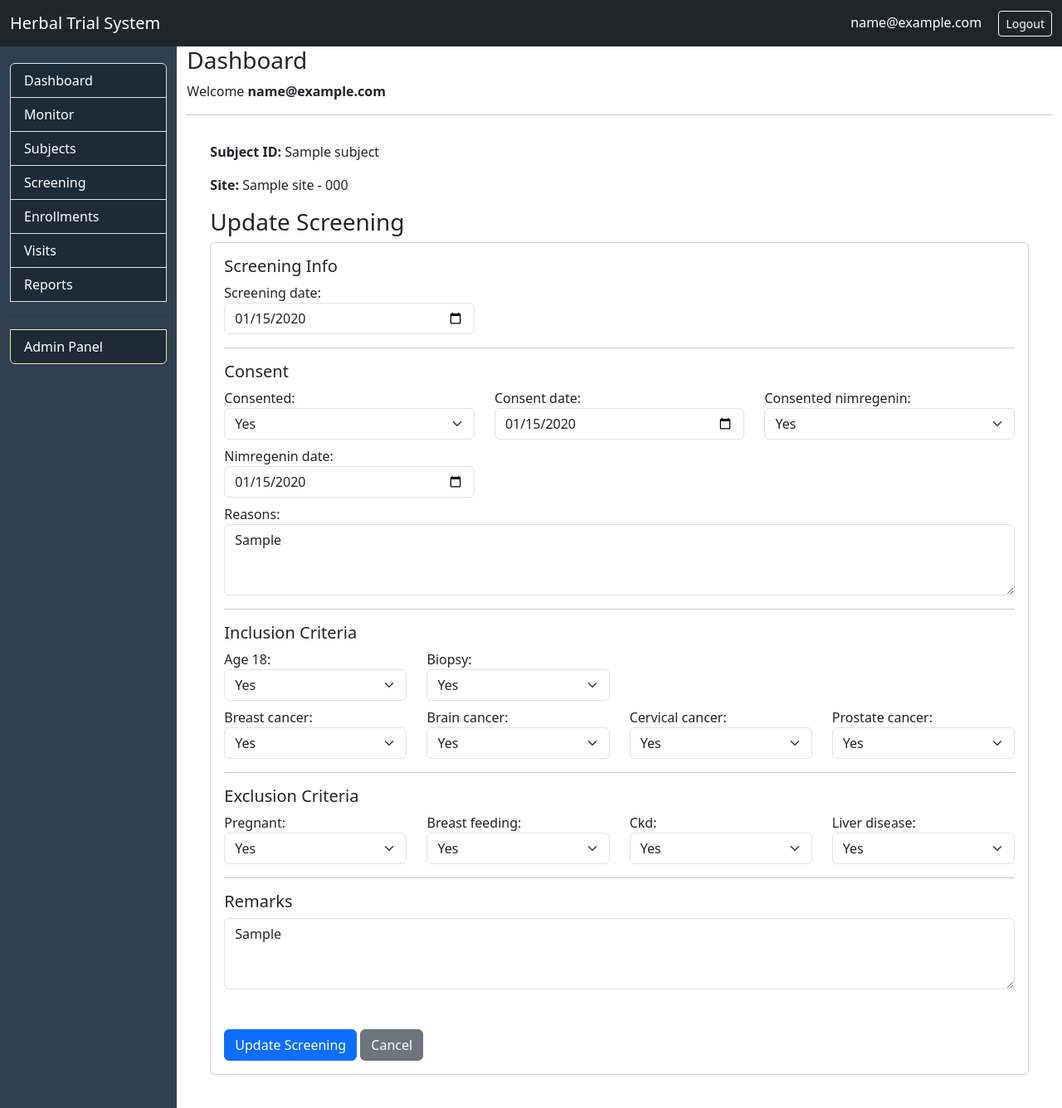
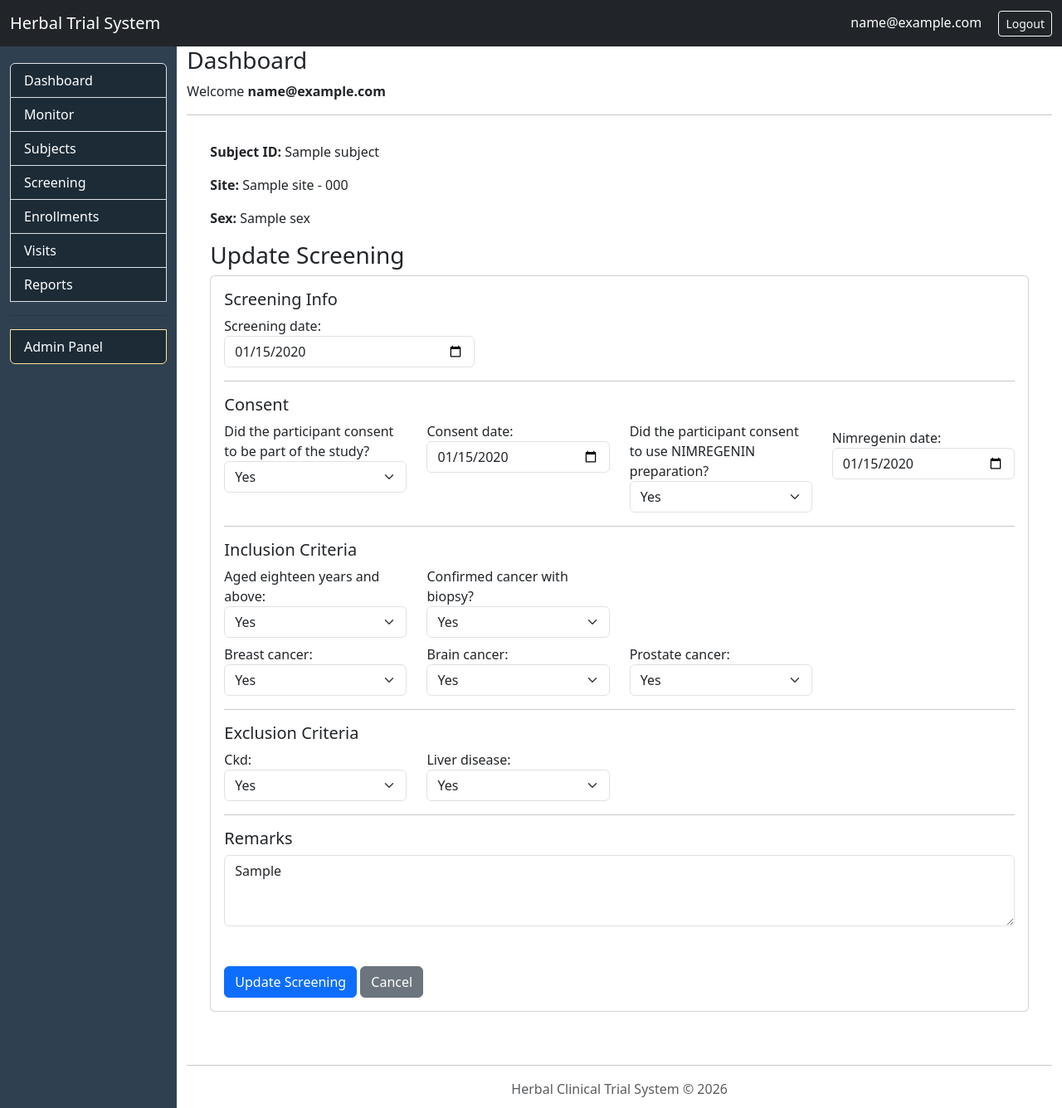
Before and after one commit to Maquiz1/herbals, a Django app: page /herbal/screening/1/ in a window 1280 px wide. Shown: the top 1336 px of the page at 83% size. Run offline with Django 4.2, Linux system fonts and the light colour scheme; a user stored in the database is signed in; tables that the repository leaves empty hold one stand-in row (values such as "Sample post"); some libraries are stand-ins or nearby versions.

Commit message:
first commit

```diff
--- a/backend/herbal/forms/screening_form.py
+++ b/backend/herbal/forms/screening_form.py
@@ -1,7 +1,7 @@
 # herbal/forms/screening_form.py
 
 from django import forms
-from herbal.models import Screening
+from herbal.models import Screening, YesNoChoices
 
 
 class ScreeningForm(forms.ModelForm):
@@ -14,11 +14,13 @@ class ScreeningForm(forms.ModelForm):
             "screening_date",
 
             # Consent
-            "consented",
+            "consent",
             "consent_date",
-            "consented_nimregenin",
+            "consent_reasons",
+
+            "consent_nimregenin",
             "nimregenin_date",
-            "reasons",
+            "nimregenin_reasons",
 
             # Inclusion
             "age_18",
@@ -38,15 +40,21 @@ class ScreeningForm(forms.ModelForm):
             "remarks",
         ]
 
+        labels={
+            "age_18":"Aged eighteen years and above",
+            "biopsy":"Confirmed cancer with biopsy?",
+            "consent":"Did the participant consent to be part of the study?",
+            "consent_nimregenin":"Did the participant consent to use NIMREGENIN preparation?",
+        }
         widgets = {
             # Date fields
             "screening_date": forms.DateInput(attrs={"type": "date", "class": "form-control"}),
             "consent_date": forms.DateInput(attrs={"type": "date", "class": "form-control"}),
             "nimregenin_date": forms.DateInput(attrs={"type": "date", "class": "form-control"}),
 
-            # Select fields (Yes/No)
-            "consented": forms.Select(attrs={"class": "form-select"}),
-            "consented_nimregenin": forms.Select(attrs={"class": "form-select"}),
+            # Select fields
+            "consent": forms.Select(attrs={"class": "form-select"}),
+            "consent_nimregenin": forms.Select(attrs={"class": "form-select"}),
             "age_18": forms.Select(attrs={"class": "form-select"}),
             "biopsy": forms.Select(attrs={"class": "form-select"}),
             "breast_cancer": forms.Select(attrs={"class": "form-select"}),
@@ -60,28 +68,105 @@ class ScreeningForm(forms.ModelForm):
             "liver_disease": forms.Select(attrs={"class": "form-select"}),
 
             # Text areas
-            "reasons": forms.Textarea(attrs={"class": "form-control", "rows": 3}),
+            "consent_reasons": forms.Textarea(attrs={"class": "form-control", "rows": 3}),
+            "nimregenin_reasons": forms.Textarea(attrs={"class": "form-control", "rows": 3}),
             "remarks": forms.Textarea(attrs={"class": "form-control", "rows": 3}),
         }
 
+    def __init__(self, *args, **kwargs):
+        super().__init__(*args, **kwargs)
+
+        subject = getattr(self.instance, "subject", None)
+        sex = subject.sex_id if subject else None
+
+        # =========================
+        # ✅ BASE REQUIRED FIELDS (COMMON)
+        # =========================
+        required_fields = [
+            "screening_date",
+            "consent",
+            "consent_nimregenin",
+            "age_18",
+            "biopsy",
+            "breast_cancer",
+            "brain_cancer",
+            "ckd",
+            "liver_disease",
+        ]
+
+        for field in required_fields:
+            self.fields[field].required = True
+
+        # =========================
+        # 👨 MALE RULES
+        # =========================
+        if sex == 1:
+            self.fields["prostate_cancer"].required = True
+
+            self.fields["cervical_cancer"].required = False
+            self.fields["pregnant"].required = False
+            self.fields["breast_feeding"].required = False
+
+        # =========================
+        # 👩 FEMALE RULES
+        # =========================
+        elif sex == 2:
+            self.fields["cervical_cancer"].required = True
+            self.fields["pregnant"].required = True
+            self.fields["breast_feeding"].required = True
+
+            self.fields["prostate_cancer"].required = False
+
     # =========================
-    # ✅ VALIDATIONS
+    # ✅ CLEAN LOGIC
     # =========================
     def clean(self):
         cleaned_data = super().clean()
 
-        consented = cleaned_data.get("consented")
+        consent = cleaned_data.get("consent")
         consent_date = cleaned_data.get("consent_date")
+        consent_reasons = cleaned_data.get("consent_reasons")
 
-        nimr = cleaned_data.get("consented_nimregenin")
+        nimr = cleaned_data.get("consent_nimregenin")
         nimr_date = cleaned_data.get("nimregenin_date")
+        nimr_reasons = cleaned_data.get("nimregenin_reasons")
 
-        # ✅ Consent date required if consented
-        if consented == 1 and not consent_date:
+        # =========================
+        # ✅ CONSENT VALIDATION
+        # =========================
+        if consent == YesNoChoices.YES and not consent_date:
             self.add_error("consent_date", "Consent date is required if consent is Yes.")
 
-        # ✅ Nimr consent date required
-        if nimr == 1 and not nimr_date:
-            self.add_error("nimregenin_date", "Date is required if consented to Use NIMREGENIN is Yes.")
+        if consent == YesNoChoices.NO and not consent_reasons:
+            self.add_error("consent_reasons", "Reason is required if consent is No.")
+
+        # =========================
+        # ✅ NIMREGENIN VALIDATION
+        # =========================
+        if nimr == YesNoChoices.YES and not nimr_date:
+            self.add_error(
+                "nimregenin_date",
+                "Date is required if consent to use NIMREGENIN is Yes."
+            )
+
+        if nimr == YesNoChoices.NO and not nimr_reasons:
+            self.add_error(
+                "nimregenin_reasons",
+                "Reason is required if NIMREGENIN consent is No."
+            )
+
+        # =========================
+        # ✅ SEX-AWARE CLEANING
+        # =========================
+        subject = getattr(self.instance, "subject", None)
+        sex = subject.sex_id if subject else None
+
+        if sex == 1:  # 👨 Male
+            cleaned_data["cervical_cancer"] = None
+            cleaned_data["pregnant"] = None
+            cleaned_data["breast_feeding"] = None
+
+        elif sex == 2:  # 👩 Female
+            cleaned_data["prostate_cancer"] = None
 
         return cleaned_data
--- a/backend/herbal/templates/herbal/screening/screening_form.html
+++ b/backend/herbal/templates/herbal/screening/screening_form.html
@@ -8,6 +8,7 @@
 
     <p><strong>Subject ID:</strong> {{ subject.subject_id }}</p>
     <p><strong>Site:</strong> {{ request.user.staff_profile.site }}</p>
+    <p><strong>Sex:</strong>  {{ subject.sex.name }}</p>
 
     <h3>
         {% if is_update %}
@@ -22,6 +23,8 @@
 
             <form method="post" novalidate>
                 {% csrf_token %}
+                <!-- SEX (hidden but available for JS) -->
+                <input type="hidden" id="subject-sex" value="{{ subject.sex_id }}">
 
                 <!-- GLOBAL ERRORS -->
                 {% for field in form %}
@@ -50,27 +53,32 @@
                 <!-- ===================== -->
                 <h5>Consent</h5>
                 <div class="row">
-                    <div class="col-md-4">
-                        {{ form.consented.label_tag }}
-                        {{ form.consented }}
+                    <div class="col-md-3">
+                        {{ form.consent.label_tag }}
+                        {{ form.consent }}
                     </div>
-                    <div class="col-md-4">
+                    <div class="col-md-3"  id="consent-date-wrapper">
                         {{ form.consent_date.label_tag }}
                         {{ form.consent_date }}
                     </div>
-                    <div class="col-md-4">
-                        {{ form.consented_nimregenin.label_tag }}
-                        {{ form.consented_nimregenin }}
+                    <div class="col-md-3">
+                        {{ form.consent_nimregenin.label_tag }}
+                        {{ form.consent_nimregenin }}
                     </div>
-                    <div class="col-md-4 mt-2">
+                    <div class="col-md-3 mt-2" id="nimregenin-date-wrapper">
                         {{ form.nimregenin_date.label_tag }}
                         {{ form.nimregenin_date }}
                     </div>
                 </div>
 
-                <div class="mt-2">
-                    {{ form.reasons.label_tag }}
-                    {{ form.reasons }}
+                <div class="mt-2" id="consent-reasons-wrapper">
+                    {{ form.consent_reasons.label_tag }}
+                    {{ form.consent_reasons }}
+                </div>
+
+                <div class="mt-2" id="nimregenin-reasons-wrapper">
+                    {{ form.nimregenin_reasons.label_tag }}
+                    {{ form.nimregenin_reasons }}
                 </div>
 
                 <hr>
@@ -92,7 +100,7 @@
                 </div>
 
                 <div class="row mt-2">
-                    <div class="col-md-3">
+                    <div class="col-md-3"  id="breast-wrapper">
                         {{ form.breast_cancer.label_tag }}
                         {{ form.breast_cancer }}
                     </div>
@@ -100,11 +108,11 @@
                         {{ form.brain_cancer.label_tag }}
                         {{ form.brain_cancer }}
                     </div>
-                    <div class="col-md-3">
+                    <div class="col-md-3"  id="cervical-wrapper">
                         {{ form.cervical_cancer.label_tag }}
                         {{ form.cervical_cancer }}
                     </div>
-                    <div class="col-md-3">
+                    <div class="col-md-3"  id="prostate-wrapper">
                         {{ form.prostate_cancer.label_tag }}
                         {{ form.prostate_cancer }}
                     </div>
@@ -118,11 +126,11 @@
                 <h5>Exclusion Criteria</h5>
 
                 <div class="row">
-                    <div class="col-md-3">
+                    <div class="col-md-3"  id="pregnant-wrapper">
                         {{ form.pregnant.label_tag }}
                         {{ form.pregnant }}
                     </div>
-                    <div class="col-md-3">
+                    <div class="col-md-3" id="breastfeeding-wrapper">
                         {{ form.breast_feeding.label_tag }}
                         {{ form.breast_feeding }}
                     </div>
@@ -162,3 +170,9 @@
 </div>
 
 {% endblock %}
+
+{% block scripts %}
+<script src="{% static 'js/screening/sex.js' %}"></script>
+<script src="{% static 'js/screening/consent.js' %}"></script>
+<script src="{% static 'js/screening/nimregenin.js' %}"></script>
+{% endblock %}
--- a/backend/herbal/templates/herbal/subjects/subject_detail.html
+++ b/backend/herbal/templates/herbal/subjects/subject_detail.html
@@ -76,7 +76,7 @@
             <div class="d-flex justify-content-between align-items-center mb-2">
                 <h5 class="mb-0">Screening</h5>
                 {% if screening %}
-                <a href="{% url 'herbal:screening-update' screening.pk %}" class="btn btn-sm btn-outline-secondary">
+                <a href="{% url 'herbal:screening-form' subject.pk %}" class="btn btn-sm btn-outline-secondary">
                     Edit
                 </a>
                 {% endif %}
@@ -97,7 +97,7 @@
                 </div>
             </div>
             {% else %}
-            <a href="{% url 'herbal:screening-create' subject.pk %}" class="btn btn-primary">
+            <a href="{% url 'herbal:screening-form' subject.pk %}" class="btn btn-primary">
                 Add Screening
             </a>
             {% endif %}
--- a/backend/herbal/urls.py
+++ b/backend/herbal/urls.py
@@ -52,9 +52,9 @@ urlpatterns = [
     path("subjects/<int:pk>/edit/", subject_form_view, name="subject-update"),
 
     # SCREENING
-    path("screening/<int:pk>/", screening_form_view, name="screening-create"),
-    path("screening/<int:pk>/update/", screening_form_view, name="screening-update"),
-
+    # path("screening/<int:pk>/", screening_form_view, name="screening-create"),
+    # path("screening/<int:pk>/update/", screening_form_view, name="screening-update"),
+    path("screening/<int:pk>/", screening_form_view, name="screening-form"),
     # ENROLLMENT
     path("enrollment/<int:pk>/", enrollment_create_view, name="enrollment-create"),
     path(
--- /dev/null
+++ b/backend/static/js/screening/consent.js
@@ -0,0 +1,34 @@
+$(document).ready(function () {
+
+    const YES = "1";
+    const NO = "2";
+
+    // =========================
+    // ✅ CONSENT DATE + REASONS
+    // =========================
+    function toggleConsentFields() {
+        const val = $("#id_consent").val();
+
+        // ✅ Show date if YES
+        if (val === YES) {
+            $("#consent-date-wrapper").show();
+        } else {
+            $("#consent-date-wrapper").hide();
+            // $("#id_consent_date").val("");
+        }
+
+        // ✅ Show reasons if NO
+        if (val === NO) {
+            $("#consent-reasons-wrapper").show();
+        } else {
+            $("#consent-reasons-wrapper").hide();
+            // $("#id_consent_reasons").val("");
+        }
+    }
+
+    $("#id_consent").on("change", toggleConsentFields);
+
+    // Initial run
+    toggleConsentFields();
+
+});
--- /dev/null
+++ b/backend/static/js/screening/nimregenin.js
@@ -0,0 +1,34 @@
+$(document).ready(function () {
+
+    const YES = "1";
+    const NO = "2";
+
+    // =========================
+    // ✅ NIMREGENIN DATE + REASONS
+    // =========================
+    function toggleNimrFields() {
+        const val = $("#id_consent_nimregenin").val();
+
+        // ✅ Show date if YES
+        if (val === YES) {
+            $("#nimregenin-date-wrapper").show();
+        } else {
+            $("#nimregenin-date-wrapper").hide();
+            // $("#id_nimregenin_date").val("");
+        }
+
+        // ✅ Show reasons if NO
+        if (val === NO) {
+            $("#nimregenin-reasons-wrapper").show();
+        } else {
+            $("#nimregenin-reasons-wrapper").hide();
+            // $("#id_nimregenin_reasons").val("");
+        }
+    }
+
+    $("#id_consent_nimregenin").on("change", toggleNimrFields);
+
+    // Initial run
+    toggleNimrFields();
+
+});
--- /dev/null
+++ b/backend/static/js/screening/sex.js
@@ -0,0 +1,34 @@
+$(document).ready(function () {
+
+    const sex = parseInt($("#subject-sex").val()); // 1=Male, 2=Female
+
+    // =========================
+    // ✅ SEX-BASED LOGIC
+    // =========================
+    function handleSexUI() {
+
+        if (sex === 1) { // 👨 Male
+
+            // Hide female-only fields
+            $("#cervical-wrapper").hide();
+            $("#pregnant-wrapper").hide();
+            $("#breastfeeding-wrapper").hide();
+
+            // Clear values (IMPORTANT → backend will set NULL)
+            $("#id_cervical_cancer").val("").trigger("change");
+            $("#id_pregnant").val("").trigger("change");
+            $("#id_breast_feeding").val("").trigger("change");
+
+        } else if (sex === 2) { // 👩 Female
+
+            // Hide male-only field
+            $("#prostate-wrapper").hide();
+
+            // Clear value
+            $("#id_prostate_cancer").val("").trigger("change");
+        }
+    }
+
+    handleSexUI();
+
+});
```
Also changed, not shown: backend/herbal/models/screening/screening_model.py (+56 -19 lines), backend/herbal/migrations/0024_remove_screening_age_eligible_and_more.py (added), backend/herbal/migrations/0025_alter_screening_breast_feeding_and_more.py (added), backend/herbal/migrations/0026_rename_consented_screening_consent_and_more.py (added), backend/herbal/migrations/0027_alter_screening_consent_nimregenin.py (added). Lines whose indentation alone changed are shown as unchanged.
